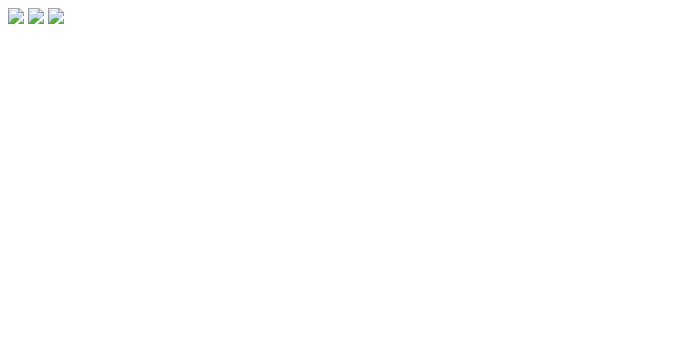
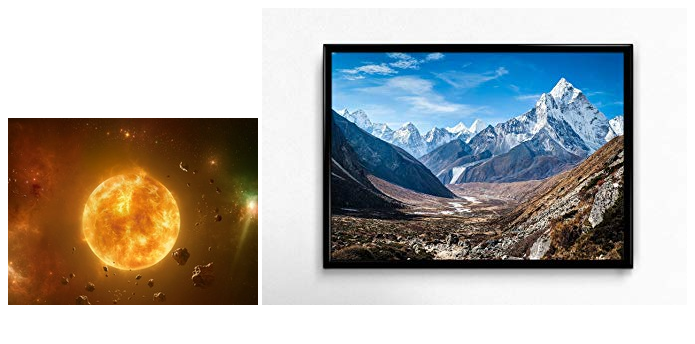
Before and after one commit to AlexandrMel/learning_git, a plain HTML site: page code/index.html in a window 1280 px wide. Shown: the whole page, without its empty margins (0-695 px from the left). Drawn offline with Linux system fonts and the light colour scheme.

Commit message:
Modified the paths of images

```diff
--- a/code/index.html
+++ b/code/index.html
@@ -1,10 +1,9 @@
 <html>
     <head>
-
+    <title>Learning Git</title>
     </head>
     <body>
-        <img src=“../image/sun.jpeg”/>
-        <img src=“../image/mountains.jpg”/>
-        <img src=“../image/skiing.jpg”/>
+        <img src="image/sun.jpeg"/>
+        <img src="image/mountains.jpg"/>
     </body>
 </html>
```
